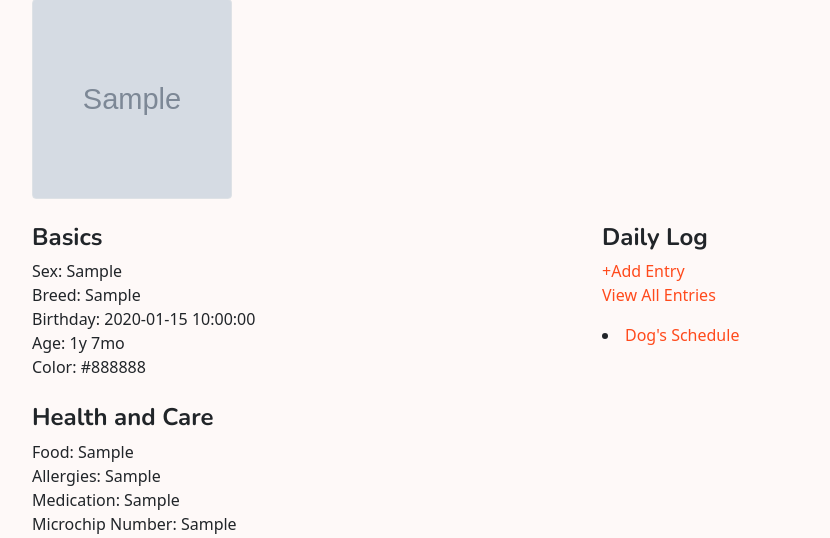
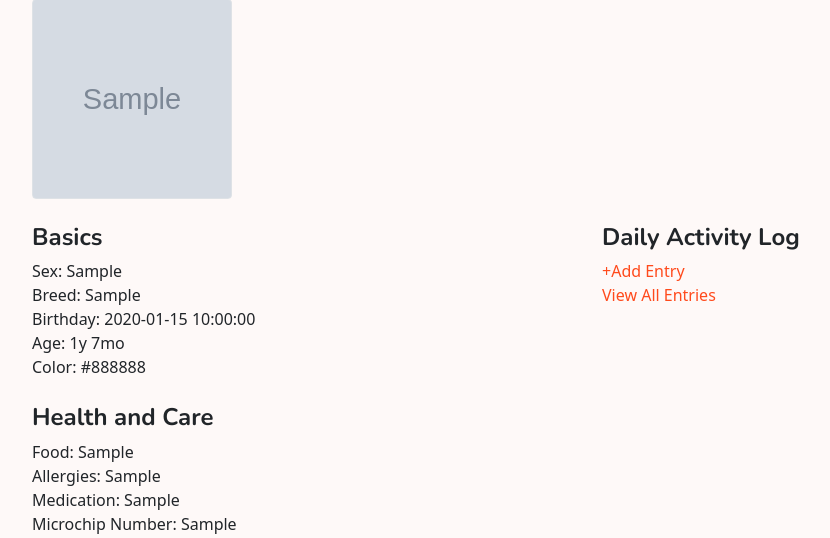
Before and after one commit to aprilso/dogdays, a Flask app: page /dogs/1 in a window 1280 px wide. Shown: the part 125-663 px from the top of the page, without its empty margins (50-880 px from the left). Run offline with Flask 2, Linux system fonts and the light colour scheme; tables that the repository leaves empty hold one stand-in row (values such as "Sample post"); grey boxes marked "Sample" are stand-in pictures; some libraries are stand-ins or nearby versions.

Commit message:
commented out old link for Dog Schedule

```diff
--- a/templates/dog_profile.html
+++ b/templates/dog_profile.html
@@ -78,13 +78,13 @@
   <br>
   <div class="col ">
 
-    <h4>Daily Log</h4>
+    <h4>Daily Activity Log</h4>
     <a href="/dogs/{{ dog.dog_id}}/entries">+Add Entry</a>
     <br>
     <a href="/dogs/{{ dog.dog_id}}/view-entries">View All Entries</a>
-    <p>
+    <!-- <p>
     <li><a href="http://localhost:3000/dogs/{{ dog.dog_id}}/schedule">Dog's Schedule</a></li>
-    </p>
+    </p> -->
   </div>
 
     <!-- <form action="/dogs/{{ dog.dog_id }}/remove" method="DELETE">
```
